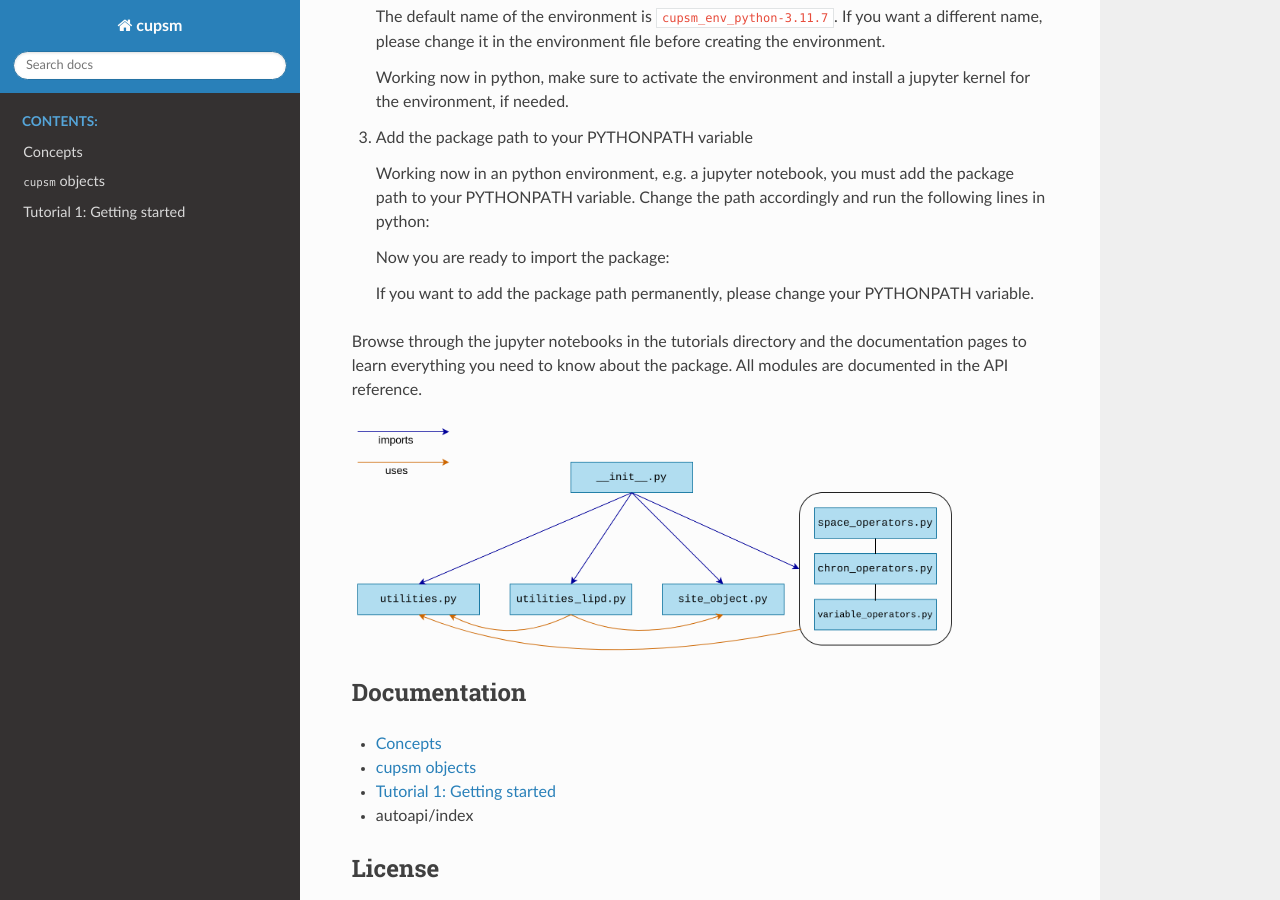
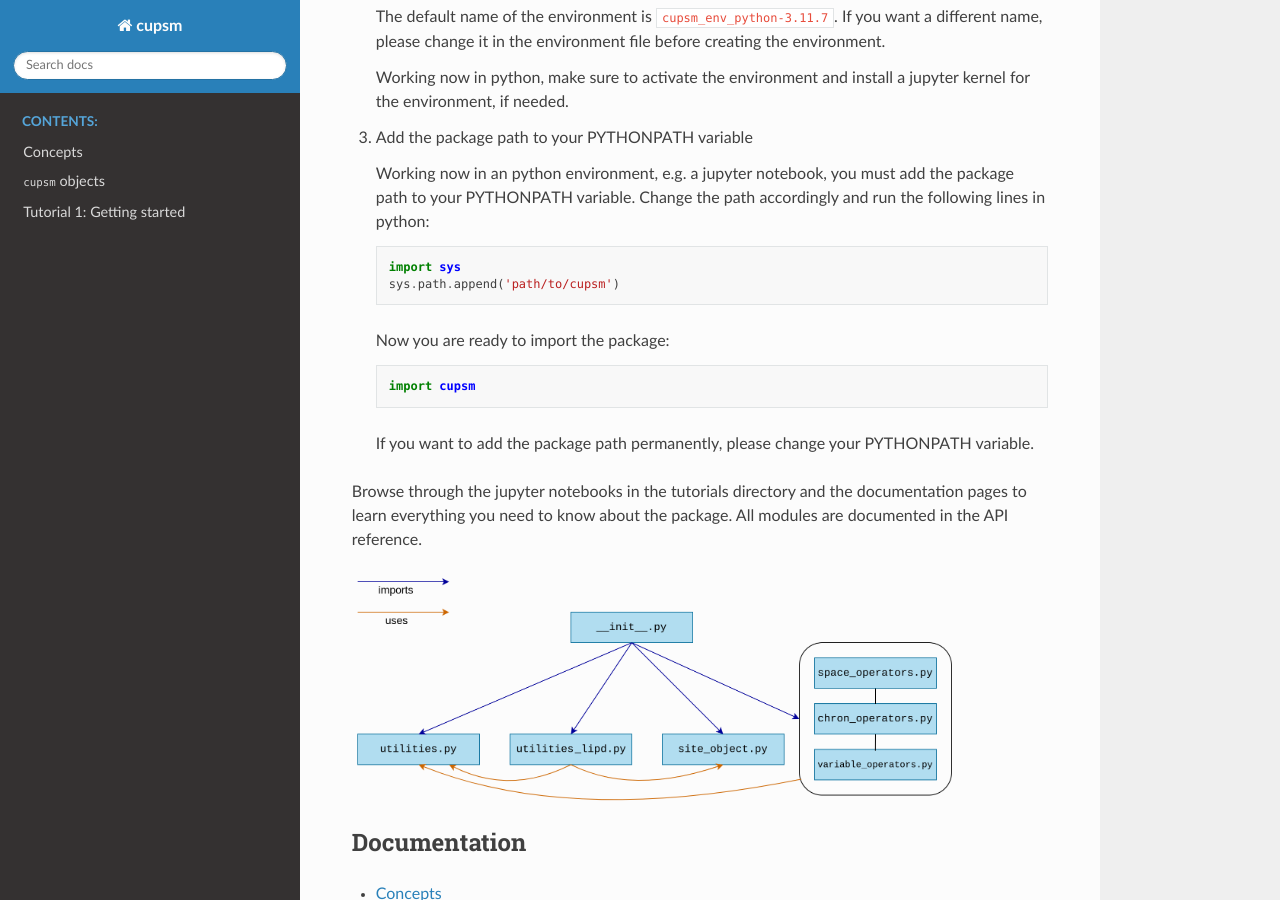
Before and after one commit to paleovar/cupsm, a Sphinx documentation site: the page built from docs/index.rst, in a window 1280 px wide and 900 px high, scrolled down 768 px. Built offline with Sphinx 7.4.7 and the Read the Docs theme 3.1.0, drawn with Linux system fonts in a browser that asks for light colours.

Commit message:
Updated docs

```diff
--- a/docs/index.rst
+++ b/docs/index.rst
@@ -38,13 +38,15 @@ To use the package, follow these steps
 
    Working now in an python environment, e.g. a jupyter notebook, you must add the package path to your PYTHONPATH variable. Change the path accordingly and run the following lines in python:
 
-   .. code::
+   .. code:: ipython3
+
        import sys
        sys.path.append('path/to/cupsm')
 
    Now you are ready to import the package:
 
-   .. code::
+   .. code:: ipython3
+
        import cupsm
 
    If you want to add the package path permanently, please change your PYTHONPATH variable.
```
